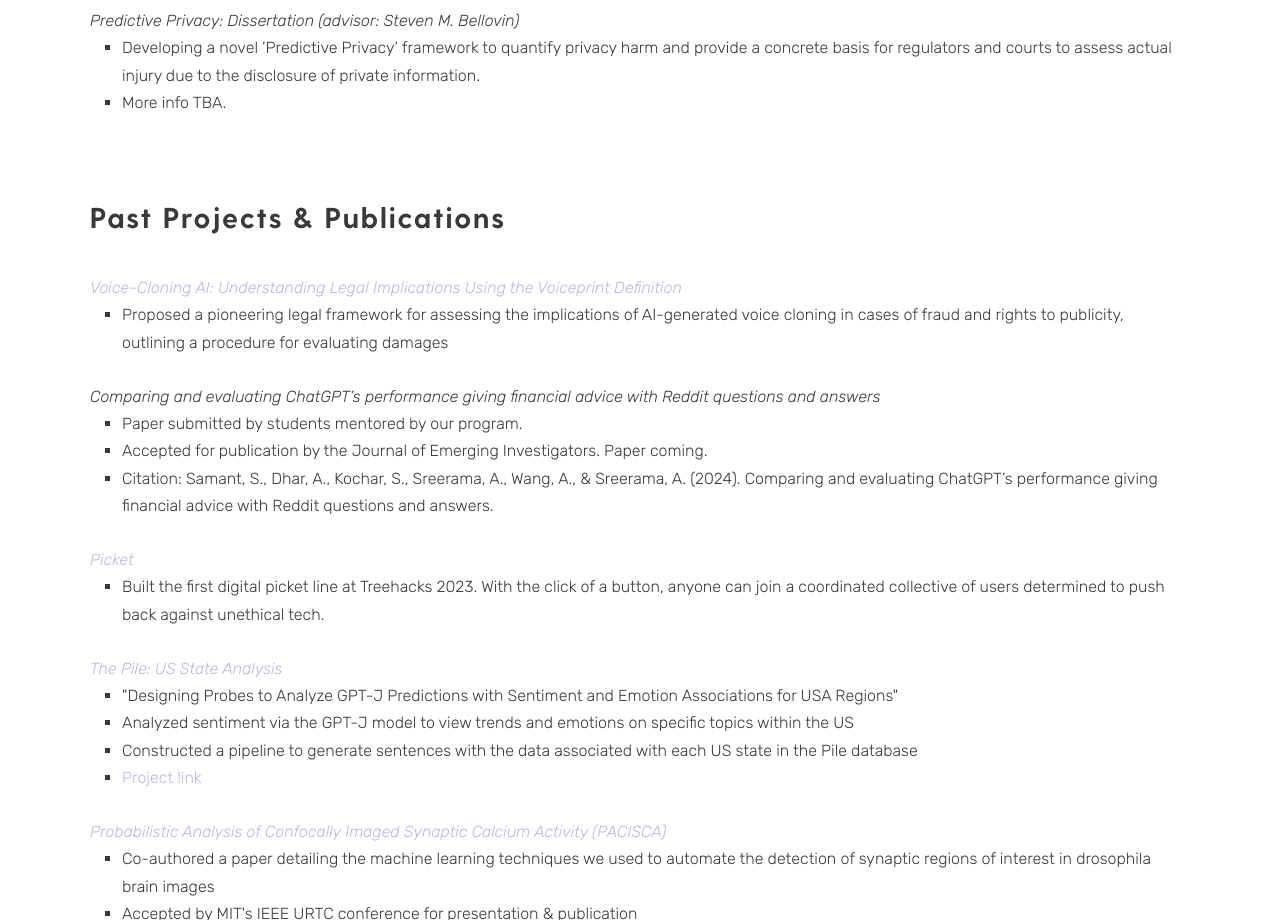
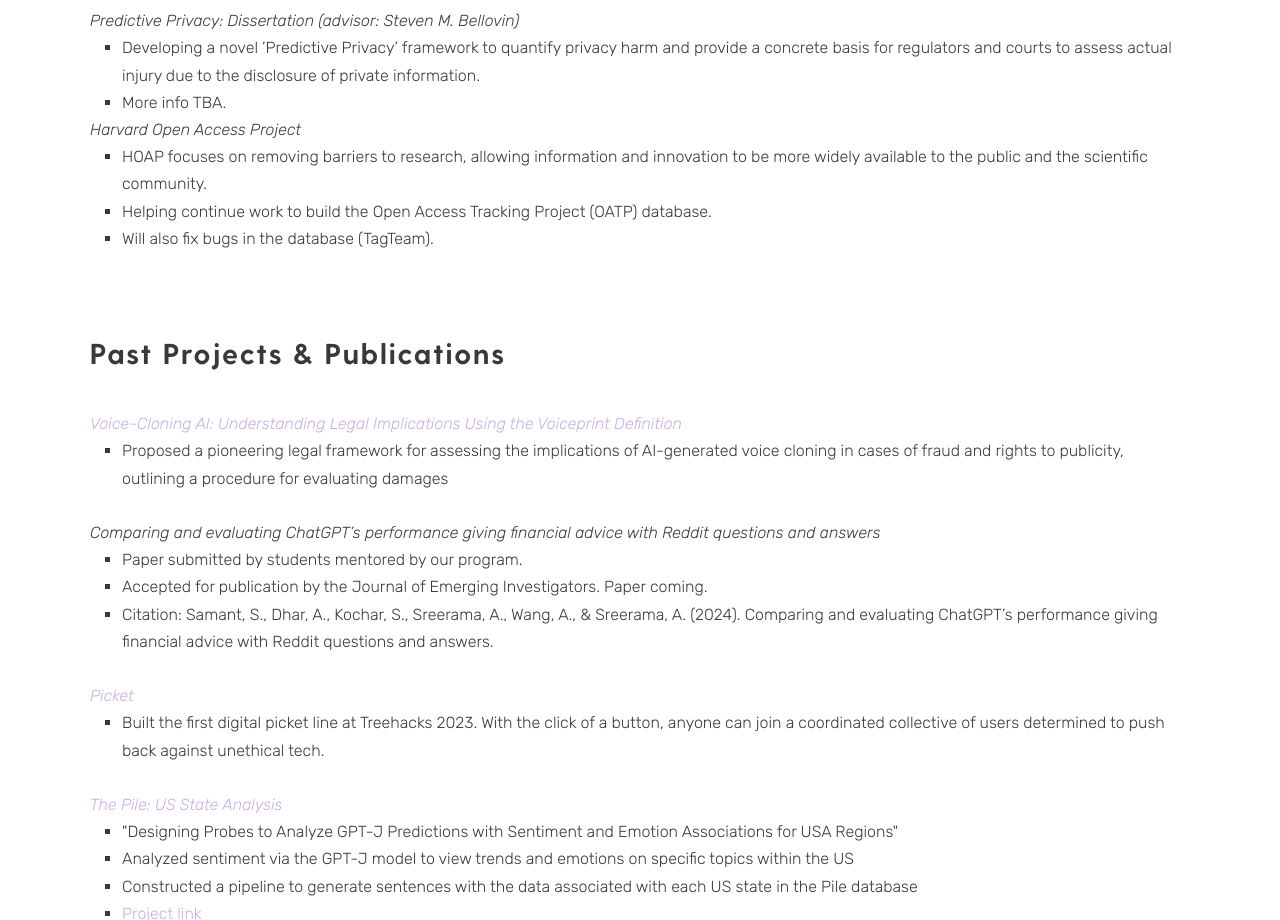
Before and after one commit to skochar1/pfolio, a plain HTML site: page index.html in a window 1280 px wide. Shown: the part 1660-2580 px from the top of the page. Drawn offline with Linux system fonts and the light colour scheme; some packages are replaced by stand-ins of ours; a script that the page names is missing; files whose address does not match are found by name.

Commit message:
Update index.html

```diff
--- a/index.html
+++ b/index.html
@@ -110,6 +110,14 @@
                                 <li>Developing a novel ’Predictive Privacy’ framework to quantify privacy harm and provide a concrete basis for regulators
                                     and courts to assess actual injury due to the disclosure of private information.</li>
 				<li>More info TBA.</li>
+                            </ul>
+
+			<span class="p-italic">Harvard Open Access Project</span>
+                            <ul>
+                                <li>HOAP focuses on removing barriers to research, allowing information and innovation to be more
+					widely available to the public and the scientific community.</li>
+				<li>Helping continue work to build the Open Access Tracking Project (OATP) database.</li>
+				<li>Will also fix bugs in the database (TagTeam).</li>
                             </ul>
                         </p><br><br>
                     </div>
```
